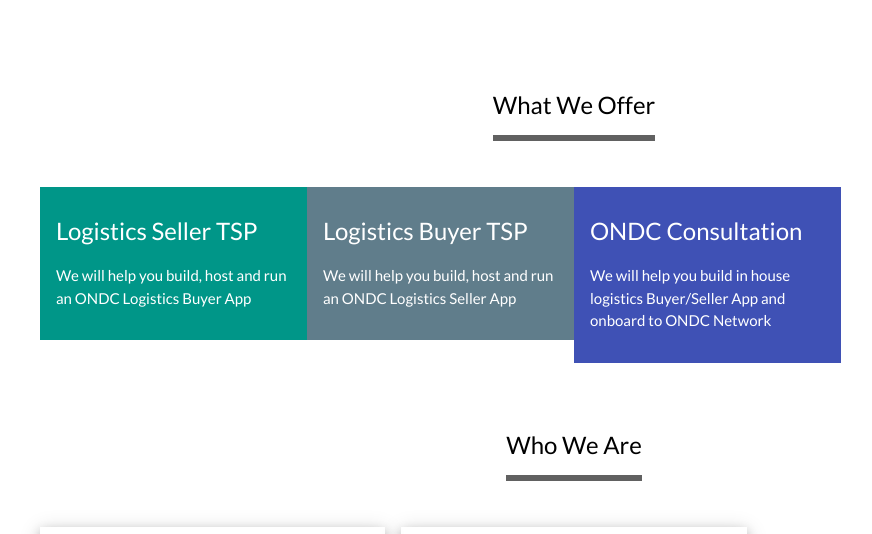
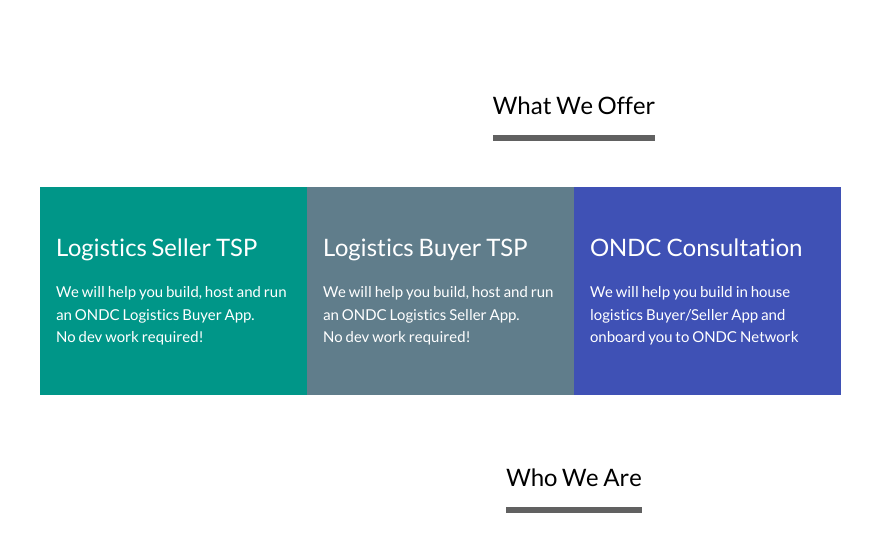
Before and after one commit to Poornima-Aithal/tsp-website, a plain HTML site: page index.html in a window 1280 px wide. Shown: the part 187-721 px from the top of the page, without its empty margins (66-938 px from the left). Drawn offline with nearby package versions, Linux system fonts and the light colour scheme.

Commit message:
Some more changes

```diff
--- a/index.html
+++ b/index.html
@@ -48,19 +48,19 @@
             <div class="w3-center w3-padding-64">
                 <span class="w3-xlarge w3-bottombar w3-border-dark-grey w3-padding-16">What We Offer</span>
             </div>
-            <div class="w3-col l3 m6 w3-teal w3-container w3-padding-16">
+            <div class="w3-col l3 m6 w3-teal w3-container w3-padding-32">
                 <h3>Logistics Seller TSP</h3>
-                <p>We will help you build, host and run an ONDC Logistics Buyer App</p>
+                <p>We will help you build, host and run an ONDC Logistics Buyer App.<br> No dev work required!</p>
             </div>
 
-            <div class="w3-col l3 m6 w3-blue-grey w3-container w3-padding-16">
+            <div class="w3-col l3 m6 w3-blue-grey w3-container w3-padding-32">
                 <h3>Logistics Buyer TSP</h3>
-                <p>We will help you build, host and run an ONDC Logistics Seller App</p>
+                <p>We will help you build, host and run an ONDC Logistics Seller App.<br> No dev work required!</p>
             </div>
 
-            <div class="w3-col l3 m6 w3-indigo w3-container w3-padding-16">
+            <div class="w3-col l3 m6 w3-indigo w3-container w3-padding-32">
                 <h3>ONDC Consultation</h3>
-                <p>We will help you build in house logistics Buyer/Seller App and onboard to ONDC Network</p>
+                <p>We will help you build in house logistics Buyer/Seller App and onboard you to ONDC Network</p>
             </div>
 
         </div>
```
